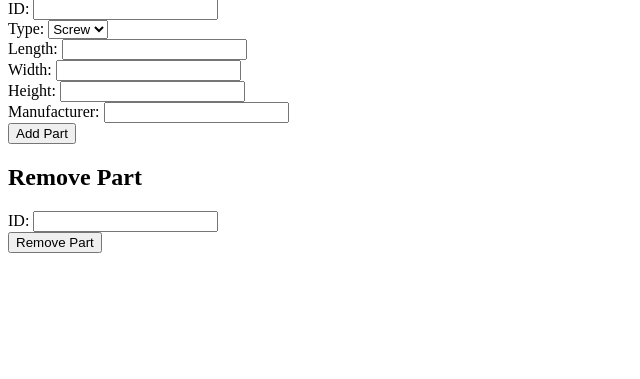
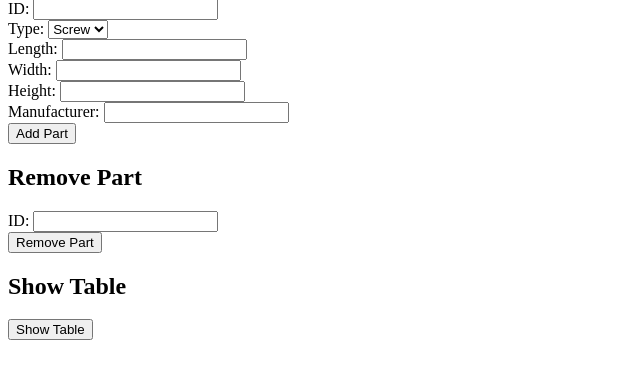
Before and after one commit to Canada101/DataBaseProject, a Flask app: page / in a window 1280 px wide. Shown: the part 128-507 px from the top of the page, without its empty margins (0-640 px from the left). Run offline with Flask 3, Linux system fonts and the light colour scheme.

Commit message:
Adding the display table

```diff
--- a/app.py
+++ b/app.py
@@ -1,5 +1,6 @@
 from flask import Flask, render_template, request, redirect, url_for
 import mysql.connector
+import pandas as pd
 from config import MYSQL_CONFIG
 
 app = Flask(__name__)
@@ -42,5 +43,25 @@ def remove_part():
     connection.close()
     return redirect(url_for('index'))
 
+@app.route('/show_table', methods=['POST'])
+def show_table():
+    connection = get_db_connection()
+    cursor = connection.cursor()
+    cursor.execute('SELECT * FROM parts')
+    myresults = cursor.fetchall()
+    connection.commit()
+    cursor.close()
+    connection.close()
+
+    # Create DataFrame and convert to HTML
+    df = pd.DataFrame(myresults)
+    table_html = df.to_html()
+
+    return render_template('data_table.html', data_table=table_html)
+
+@app.route('/return_to_add', methods=['POST'])
+def return_to_add():
+    return render_template('index.html')
+
 if __name__ == '__main__':
     app.run(debug=True)
--- a/templates/index.html
+++ b/templates/index.html
@@ -39,5 +39,10 @@
         <input type="number" id="id" name="id" required><br>
         <button type="submit">Remove Part</button>
     </form>
+
+    <h2>Show Table</h2>
+    <form action="{{ url_for('show_table') }}" method="POST">
+        <button type="submit">Show Table</button>
+    </form>
 </body>
 </html>
```
Also changed, not shown: templates/data_table.html (added, +14 -0 lines).
